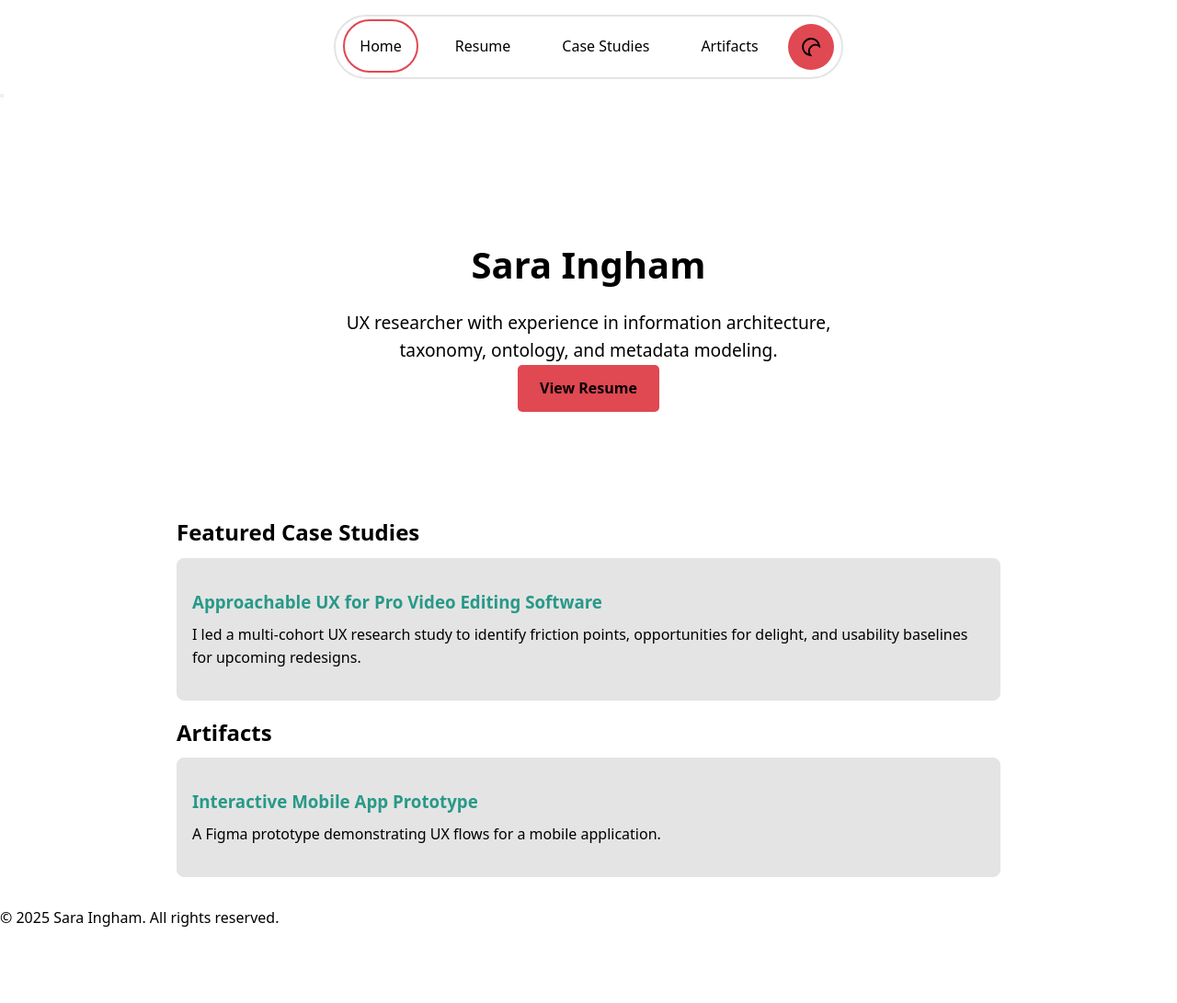
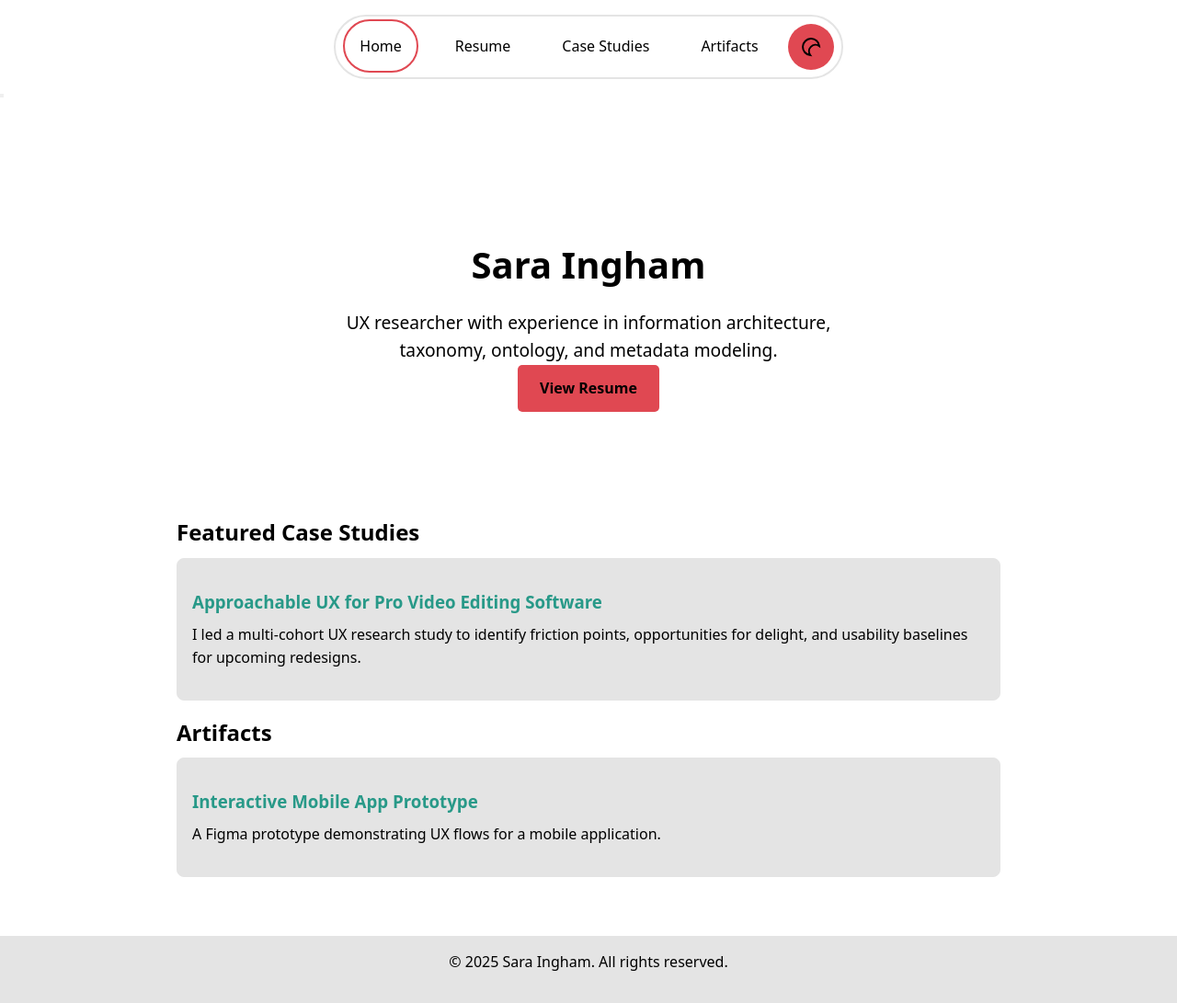
Before and after one commit to singhams/portfolio, a Jekyll site: the page built from index.md, in a window 1280 px wide. Shown: the whole page at 92% size. Built offline with Jekyll 4.4.1, drawn with Linux system fonts in a browser that asks for light colours; before the commit the page ends 1027 px from its top, so only the background shows below that.

Commit message:
center footer

```diff
--- a/assets/css/style.css
+++ b/assets/css/style.css
@@ -56,6 +56,14 @@ body.dark-mode {
   max-width: 960px;
   margin: 0 auto;
   padding: 2rem;
+}
+
+/* Center the footer content */
+footer {
+  text-align: center; /* Centers the text horizontally */
+  margin-top: 2rem; /* Optional: Adds spacing above the footer */
+  padding: 1rem; /* Optional: Adds padding inside the footer */
+  background-color: var(--card-bg); /* Optional: Adds a background color */
 }
 
 /*************** DESKTOP NAVIGATION ***********************/
@@ -376,6 +384,6 @@ iframe, object {
     max-height: 0;
   }
   main {
-    margin-top: 60px; /* Adjust this value to match the height of the mobile nav bar */
+    margin-top: 3rem; /* Adjust this value to match the height of the mobile nav bar */
   }
 }
```
